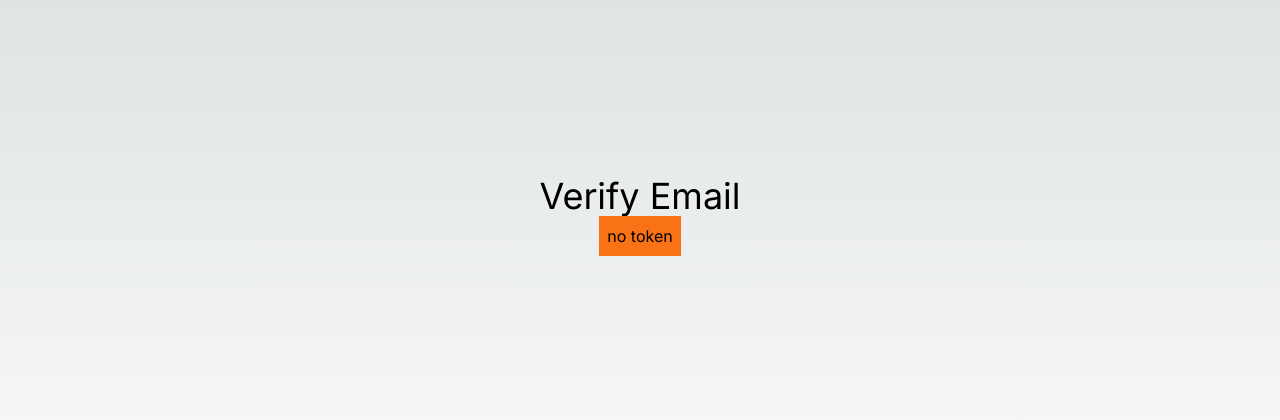
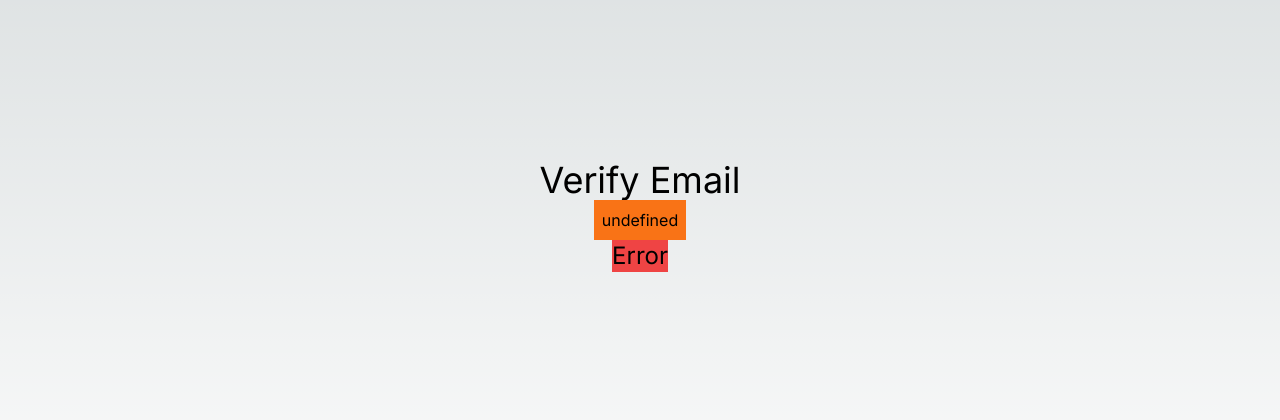
Before and after one commit to gnoparus/next-auth, a Next.js app: page /verifyemail in a window 1280 px wide. Shown: the part 184-604 px from the top of the page. Built offline with nearby package versions, Linux system fonts and the light colour scheme; no server answers; the database is empty.

Commit message:
add decodeURIComponent

```diff
--- a/src/app/verifyemail/page.tsx
+++ b/src/app/verifyemail/page.tsx
@@ -29,7 +29,8 @@ export default function VerifyEmailPage() {
 
     useEffect(() => {
         const urlToken = window.location.search.split("=")[1];
-        setToken(urlToken || "");
+        const decodedToken = decodeURIComponent(urlToken);
+        setToken(decodedToken || "");
     }, []);
     return (
         <div className="flex flex-col items-center justify-center min-h-screen py-2">
```
